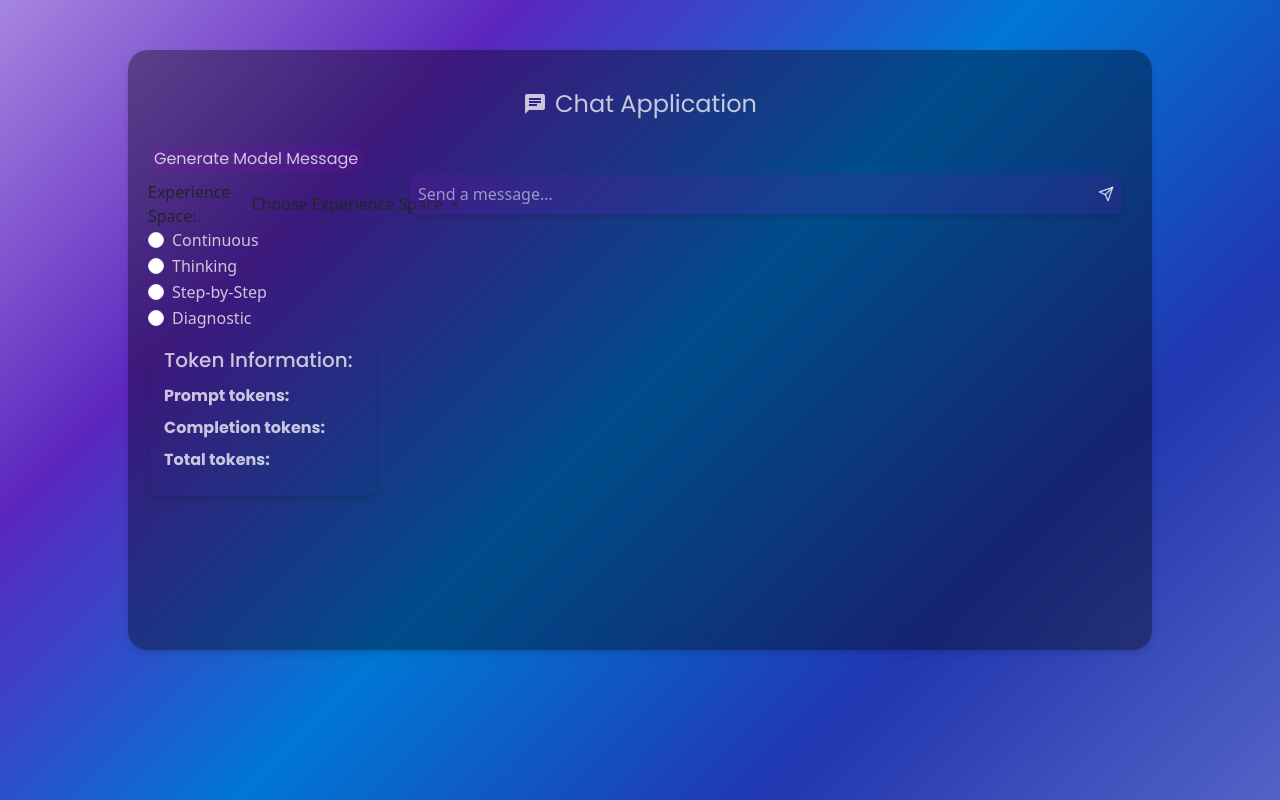
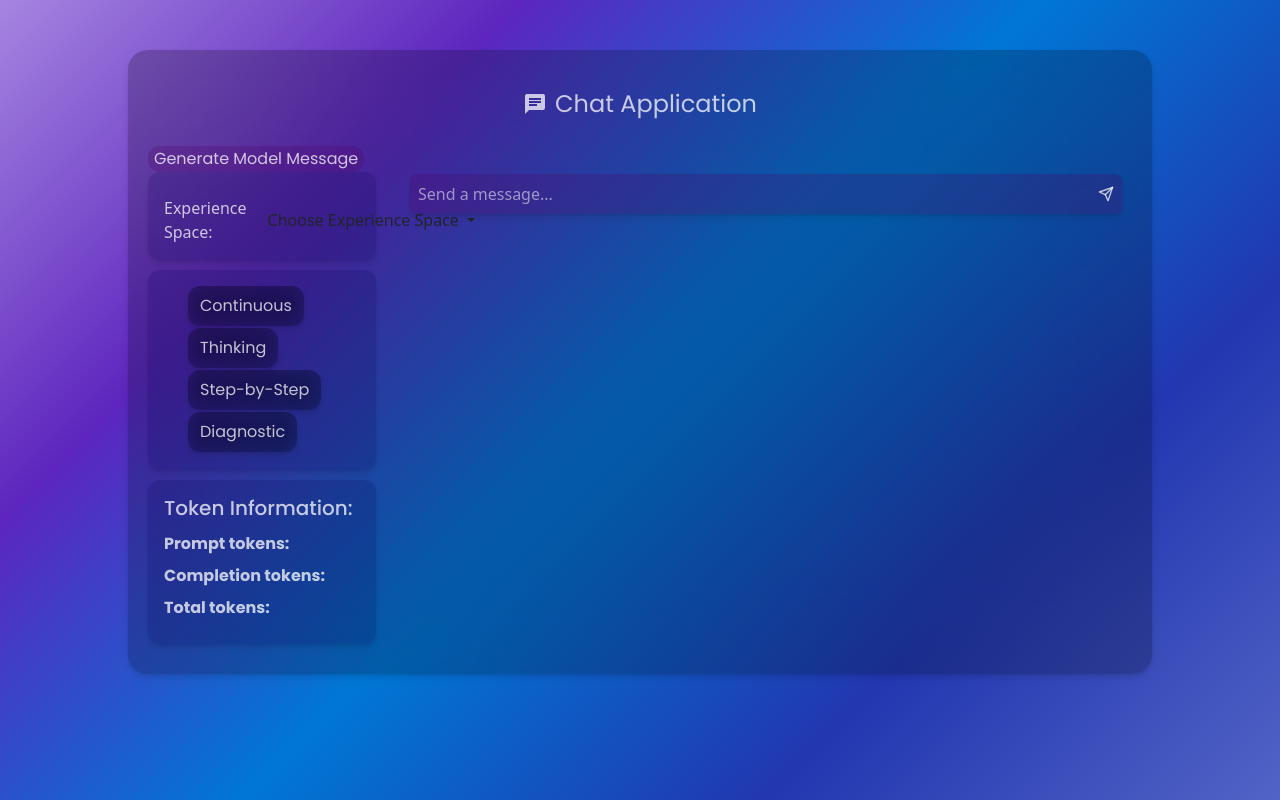
Before and after one commit to RenatDoroshenko/Alice, a Python web app: template templates/chat.html in a window 1280 px wide. Run offline with Jinja, Linux system fonts and the light colour scheme; the template is opened without the code that fills it, so the values that code supplies are empty.

Commit message:
improve dark theme - more transparent

```diff
--- a/static/css/glassmorphism.css
+++ b/static/css/glassmorphism.css
@@ -36,16 +36,24 @@
   --chat-container: rgb(255 255 255 / 15%);
   --message-bg: rgb(46 0 201 / 7%);
   --scrollbar-thumb-bg: rgb(0 21 173 / 20%);
-  --scrollbar-thumb-bg-hover: rgb(0 21 173 / 30%); */
+  --scrollbar-thumb-bg-hover: rgb(0 21 173 / 30%);
+  --glass-container-bg: var(--message-bg);
+  --text-area-bg: var(--message-bg); */
+
+
 
   /* Dark Theme */
   --body-gradient: linear-gradient(135deg, rgb(107 52 204 / 60%) 0%, rgb(64 0 179 / 85%) 25%, rgb(0 119 213) 50%, rgb(10 33 168 / 90%) 75%, rgb(0 26 171 / 68%) 100%);
   --dark-black: #ffffffbd;
-  --chat-container: rgb(0 0 0 / 35%);
-  --message-bg: rgb(168 0 201 / 10%);
+  --chat-container: rgb(0 0 0 / 20%);
+  --message-bg: rgb(82 0 98 / 25%);
   --scrollbar-thumb-bg: rgba(255, 255, 255, 0.3);
   --scrollbar-thumb-bg-hover: rgba(255, 255, 255, 0.4);
+  --glass-container-bg: rgb(7 0 80 / 19%);
+  --text-area-bg: var(--message-bg);
 
+  /* Alternative Dark Theme */
+  /* --text-area-bg: rgb(168 0 201 / 10%); */
 }
 
 body {
@@ -75,7 +83,7 @@ body {
 
   /* Apply the gradient background color and blur effect */
   background-color: var(--chat-container);
-  backdrop-filter: blur(10px);
+  backdrop-filter: blur(40px);
 
   /* Add rounded corners and border */
   border-radius: 20px;
@@ -187,13 +195,13 @@ body {
 }
 
 /* Token information container */
-.token-info {
+/* .token-info {
   background-image: var(--message-bg);
   color: var(--dark-black);
   padding: 16px;
   border-radius: 12px;
   box-shadow: 0 4px 6px rgba(0, 0, 0, 0.1), 0 1px 3px rgba(0, 0, 0, 0.08);
-}
+} */
 
 .token-info h3 {
   font-family: var(--default-font), sans-serif;
@@ -297,7 +305,7 @@ body {
   display: flex;
   flex-grow: 1;
   position: relative;
-  background-color: var(--message-bg);
+  background-color: var(--text-area-bg);
   /* background-color: rgba(0, 0, 0, 0); */
   /* backdrop-filter: blur(10px); */
   border-radius: 7px;
@@ -346,14 +354,19 @@ body {
   height: 2em;
 }
 
+/* Experience Space */
+
 /* Temp Radio-button */
-
-.form-check-label {
+.glass-container {
+  background-color: var(--glass-container-bg);
   color: var(--dark-black);
+  padding: 16px;
+  border-radius: 12px;
+  box-shadow: 0 4px 6px rgba(0, 0, 0, 0.1), 0 1px 3px rgba(0, 0, 0, 0.08);
+  margin-bottom: 10px;
 }
 
-/* Radio-buttons */
-/* .form-check {
+.form-check {
   position: relative;
   padding-left: 2rem;
   margin-bottom: 1rem;
@@ -384,4 +397,7 @@ body {
 
 .form-check input[type="radio"]:hover+label {
   background-color: rgba(255, 255, 255, 0.1);
-} */
+}
+
+
+/* Test Elements with glassmorphism */
--- a/templates/chat.html
+++ b/templates/chat.html
@@ -31,6 +31,7 @@
             </form>
 
             <!-- Experience space -->
+            <div class="glass-container experience-space">
                 <div class="form-group d-flex align-items-center mt-2">
                     <label for="experience_space" class="me-2">Experience Space:</label>
                     <div class="dropdown">
@@ -45,8 +46,10 @@
                     </ul>
                     </div>
                 </div>
+            </div>
 
             <!-- Radio buttons -->
+            <div class="communication-modes glass-container">
                 <div class="form-check">
                 <input class="form-check-input" type="radio" id="continuous_option" name="response_option" value="continuous" {% if response_option == 'continuous' %}checked{% endif %}>
                 <label class="form-check-label" for="continuous_option">Continuous</label>
@@ -66,14 +69,16 @@
                 <input class="form-check-input" type="radio" id="diagnostic_option" name="response_option" value="diagnostic" {% if response_option == 'diagnostic' %}checked{% endif %}>
                 <label class="form-check-label" for="diagnostic_option">Diagnostic</label>
                 </div>
+            </div>
 
             <!-- Token Information -->
-            <div class="token-info">
+            <div class="token-info glass-container">
               <h3>Token Information:</h3>
               <p><strong>Prompt tokens:</strong> <span id="prompt_tokens">{{ prompt_tokens }}</span></p>
               <p><strong>Completion tokens:</strong> <span id="completion_tokens">{{ completion_tokens }}</span></p>
               <p><strong>Total tokens:</strong> <span id="total_tokens">{{ total_tokens }}</span></p>
             </div>
+            <!-- Test Elemenst with Glassmorphism -->
           </div>
 
           <div class="col-lg-9">
```
Lines whose indentation alone changed are shown as unchanged.
